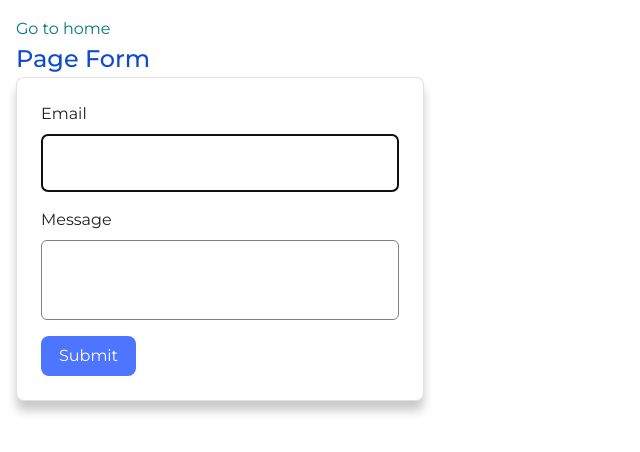
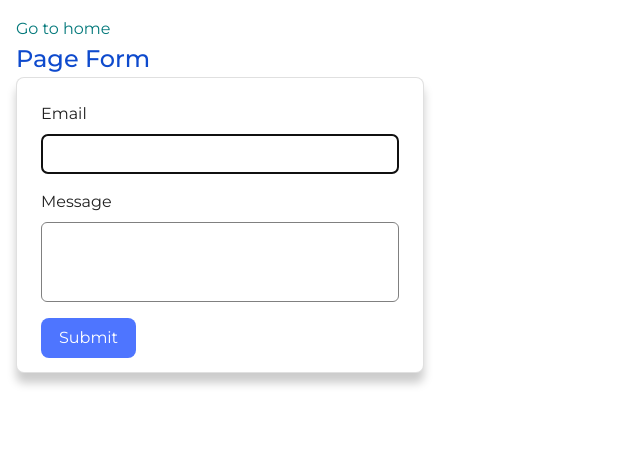
Before and after one commit to AnnaOsadchuk/goit-js-hw-09, a website built with Vite: page src/2-form.html in a window 1280 px wide. Shown: the whole page, without its empty margins (0-640 px from the left). Built offline with nearby package versions, Linux system fonts and the light colour scheme.

Commit message:
Changes styles input in Form

```diff
--- a/src/css/2-form.css
+++ b/src/css/2-form.css
@@ -2,7 +2,7 @@
   display: flex;
   flex-direction: column;
   max-width: 408px;
-  min-height: 296px;
+  max-height: 296px;
   padding: 24px;
   background-color: #fff;
   border: 1px solid rgba(0, 0, 0, 0.12);
@@ -15,7 +15,7 @@
   margin-bottom: 16px;
   border-radius: 4px;
 }
-span {
+ span {
   font-family: 'Montserrat', Regular;
   font-size: 16px;
 }
@@ -25,14 +25,17 @@ textarea {
   font-family: 'Montserrat', Regular;
   font-size: 16px;
   line-height: 1.5;
-  padding: 15px;
+  padding: 10px;
   margin-top: 8px;
   border-radius: 6px;
   border-color: #808080;
+  width: 100%;
+}
+input {
+  height:40px ;
 }
 textarea {
-  width: 100%;
-  height: 80px;
+    height: 80px;
 }
 input:hover,
 input:focus {
```
